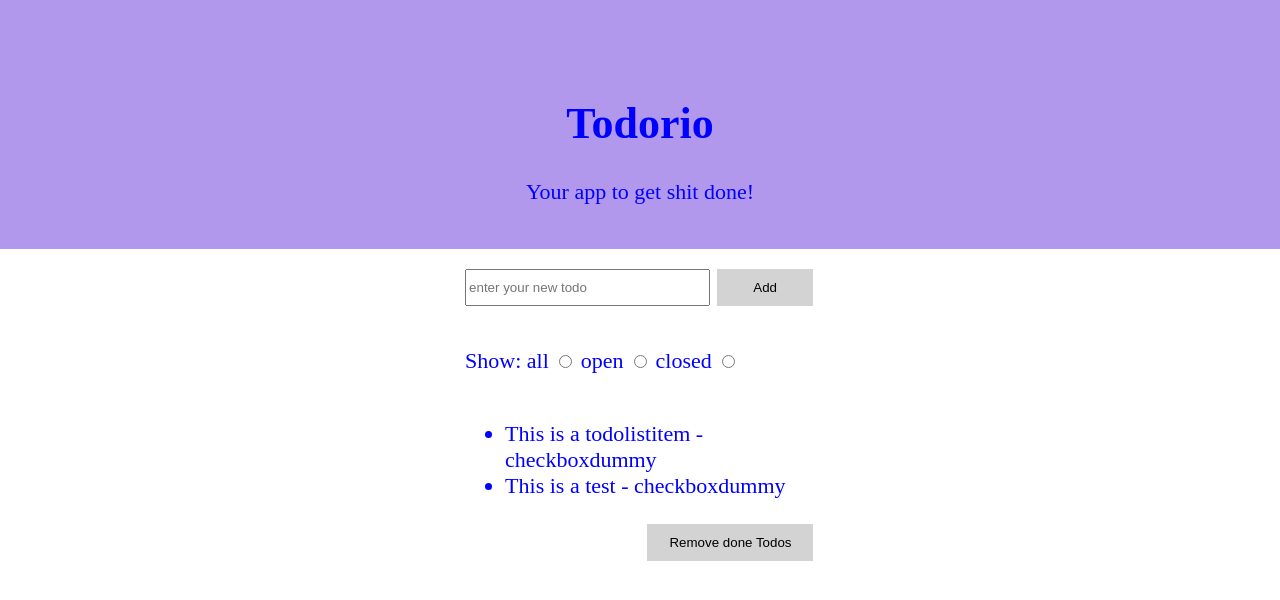
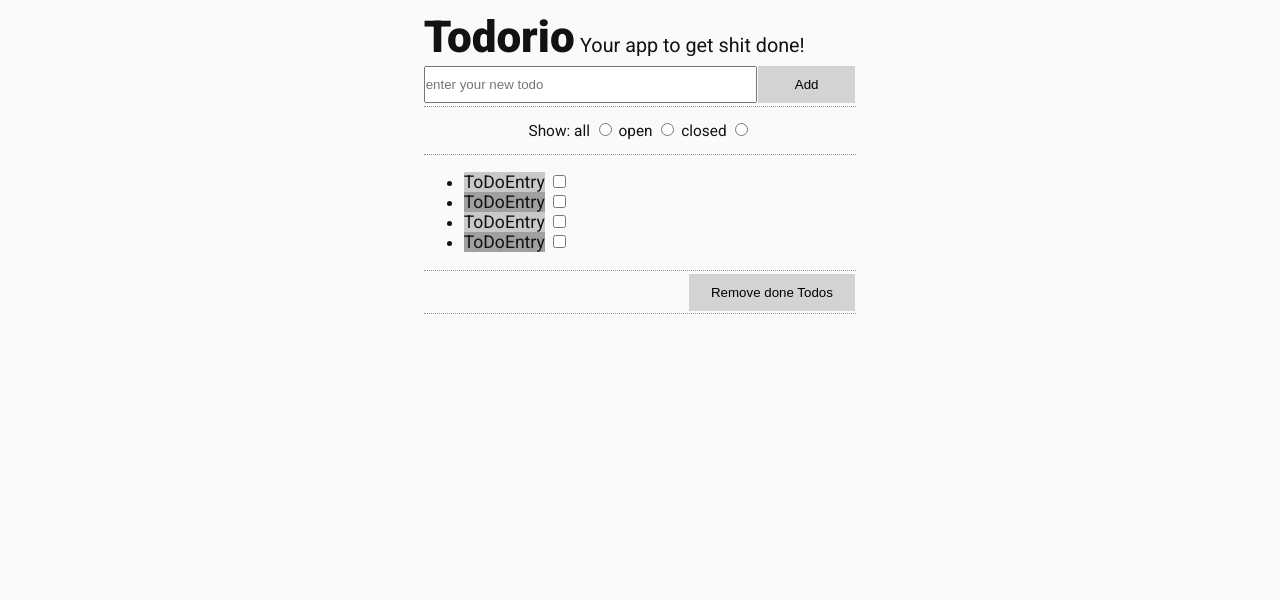
Before and after one commit to ChristianMLux/todo-app, a plain HTML site: page index.html in a window 1280 px wide. Drawn offline with Linux system fonts and the light colour scheme.

Commit message:
feature: added hover effects to the list and done some refactoring

```diff
--- a/index.html
+++ b/index.html
@@ -7,7 +7,13 @@
     <meta name="description" content="This app will help you get shit done" />
     <meta name="viewport" content="width=device-width, initial-scale=1.0" />
     <link rel="stylesheet" href="style.css" />
-    <title>ToDo-App</title>
+    <link rel="preconnect" href="https://fonts.googleapis.com" />
+    <link rel="preconnect" href="https://fonts.gstatic.com" crossorigin />
+    <link
+      href="https://fonts.googleapis.com/css2?family=Roboto:ital,wght@0,400;0,900;1,100&display=swap"
+      rel="stylesheet"
+    />
+    <title>ToDorio</title>
   </head>
   <body>
     <header class="main-header">
@@ -17,7 +23,8 @@
       </div>
     </header>
     <main>
-      <section class="section-add-todo">
+      <div class="grid-layout">
+        <div class="grid-add-todo">
           <form class="form-add-todo">
             <input
               class="add-todo-input"
@@ -32,8 +39,8 @@
               </button>
             </div>
           </form>
-      </section>
-      <section class="section-selection">
+        </div>
+        <div class="grid-show-function">
           <div class="selection-div">
             <p class="selection-heading">Show:</p>
             <label for="selection-radio">all</label>
@@ -43,16 +50,31 @@
             <label for="selection-radio">closed</label>
             <input type="radio" name="selection-radio" />
           </div>
-      </section>
-      <section class="section-todo-list">
+        </div>
+        <div class="grid-todo-list">
           <ul class="todo-list">
-          <li>This is a todolistitem</li>
-          <li>This is a test</li>
+            <li>
+              <label for="todo-list-checkbox">ToDoEntry</label>
+              <input class="cb" type="checkbox" name="todo-list-radio" />
+            </li>
+            <li>
+              <label for="todo-list-checkbox">ToDoEntry</label>
+              <input type="checkbox" name="todo-list-radio" />
+            </li>
+            <li>
+              <label for="todo-list-checkbox">ToDoEntry</label>
+              <input type="checkbox" name="todo-list-radio" />
+            </li>
+            <li>
+              <label for="todo-list-checkbox">ToDoEntry</label>
+              <input type="checkbox" name="todo-list-radio" />
+            </li>
           </ul>
-      </section>
-      <section class="section-delete">
+        </div>
+        <div class="grid-delete">
           <button class="btn remove-todo-btn">Remove done Todos</button>
-      </section>
+        </div>
+      </div>
     </main>
   </body>
 </html>
--- a/style.css
+++ b/style.css
@@ -3,14 +3,27 @@
 }
 html {
   font-size: 18px;
+  font-family: "Roboto", sans-serif;
 }
 
 body {
+  --primary-color: #a778db;
+  --primary-var-color: #caaeea;
+  --secondary-color: #acdb76;
+  --background-color: #fafafa;
+  --basic-font-color: #121212;
+  --secondary-font-color: #fafafa;
+  --secondary-bg-color: #121212;
+  --shadow-color: #a0a0a0;
+  --bright-shadow: #c9c9c9;
   margin: 0;
+  background-color: var(--background-color);
+  color: var(--basic-font-color);
 }
 
 main {
   margin: 0 auto;
+  width: 100%;
   max-width: 35ch;
 }
 
@@ -18,12 +31,59 @@ section {
   margin: 0.8rem;
 }
 
+/*GRID*/
+.grid-layout {
+  display: grid;
+  grid-auto-rows: minmax(auto);
+  grid-template-columns: repeat(2, 1fr);
+}
+.grid-layout > div {
+  _background-color: aqua;
+  background-size: cover;
+  display: flex;
+  align-items: flex-start;
+  border-bottom: dotted 0.5px var(--primary-color);
+}
+.grid-layout .grid-add-todo {
+  grid-column: 1/-1;
+  grid-row: 1 span;
+  _justify-content: center;
+  align-items: flex-end;
+  display: inline;
+}
+.grid-layout .grid-show-function {
+  grid-row: auto;
+  grid-column: span 2;
+}
+.grid-layout .grid-todo-list {
+  grid-column: span 2;
+  grid-row: auto;
+}
+.grid-layout .grid-delete {
+  grid-column: span 2;
+  grid-row: auto;
+}
+
+.header-wrapper {
+  width: 100%;
+  max-width: 35ch;
+}
 .main-header {
-  position: relative;
-  padding: 3.125rem;
-  padding-bottom: 1rem;
-  text-align: center;
-  background-color: #b198ec;
+  display: flex;
+  justify-content: center;
+}
+
+.main-heading {
+  display: inline-flex;
+  align-items: flex-start;
+  margin: 0;
+  padding-top: 0.5rem;
+}
+
+.sub-heading {
+  display: inline-flex;
+  font-size: 0.9rem;
+  margin: auto;
 }
 
 .btn {
@@ -39,25 +99,70 @@ section {
   transition: 0.5s;
 }
 
+.form-add-todo {
+  padding: 0;
+  margin: 0;
+  display: flex;
+  justify-content: flex-end;
+  align-items: center;
+}
 .section-add-todo {
+  display: flex;
+  flex-direction: column;
+  justify-content: space-around;
 }
 .section-delete {
   position: relative;
   left: 0;
 }
+.grid-delete {
+  display: flex;
+  justify-content: flex-end;
+}
+.grid-show-function {
+  justify-content: center;
+}
 
 .add-todo-input {
+  margin-left: 0;
+  padding-left: 0;
   height: 1.7rem;
-  width: 70%;
+  width: 100%;
 }
 .add-todo-input:target {
   border-color: darkgreen;
 }
-.todo-box {
-  display: inline-block;
+
+.grid-todo-list {
+  justify-content: space-between;
+  font-size: 0.8rem;
 }
+
+.todo-list > li {
+  transition: background-color 0.25s;
+}
+.todo-list > li:nth-child(1n + 1) label,
+.cb {
+  background-color: var(--bright-shadow);
+  transition: background-color 0.25s;
+}
+.todo-list > li:nth-child(2n + 2) label,
+.cb {
+  background-color: var(--shadow-color);
+  transition: background-color 0.25s;
+}
+.todo-list > li:nth-child(1n + 1):hover label,
+.cb {
+  background-color: var(--primary-var-color);
+}
+.todo-list > li:nth-child(2n + 2):hover label,
+.cb {
+  background-color: var(--primary-color);
+}
+
 .add-todo-btn {
   width: 4.39rem;
+  align-self: flex-end;
 }
 .add-todo-btn:hover {
   background-color: #4caf50;
@@ -65,14 +170,6 @@ section {
   transition: 0.5s;
 }
 
-li::after {
-  content: " - checkboxdummy";
-}
-
-.remove-todo-btn {
-  position: absolute;
-  right: 0rem;
-}
 .remove-todo-btn:hover {
   background-color: red;
   color: white;
@@ -80,7 +177,8 @@ li::after {
 }
 .selection-div {
   display: inline-block;
-  margin-bottom: 1rem;
+  font-size: 0.7rem;
+  padding-bottom: 0.5rem;
 }
 .selection-heading {
   display: inline-block;
```
Lines whose indentation alone changed are shown as unchanged.
